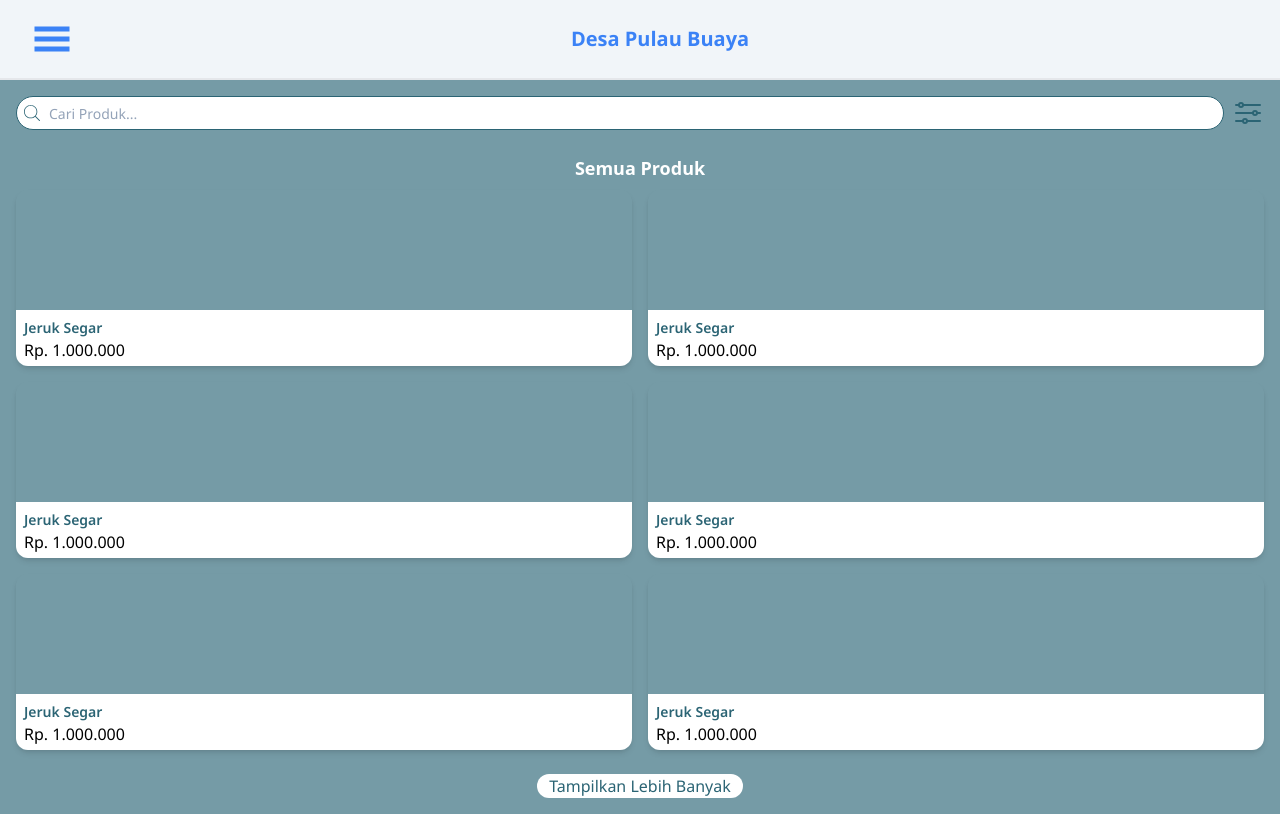
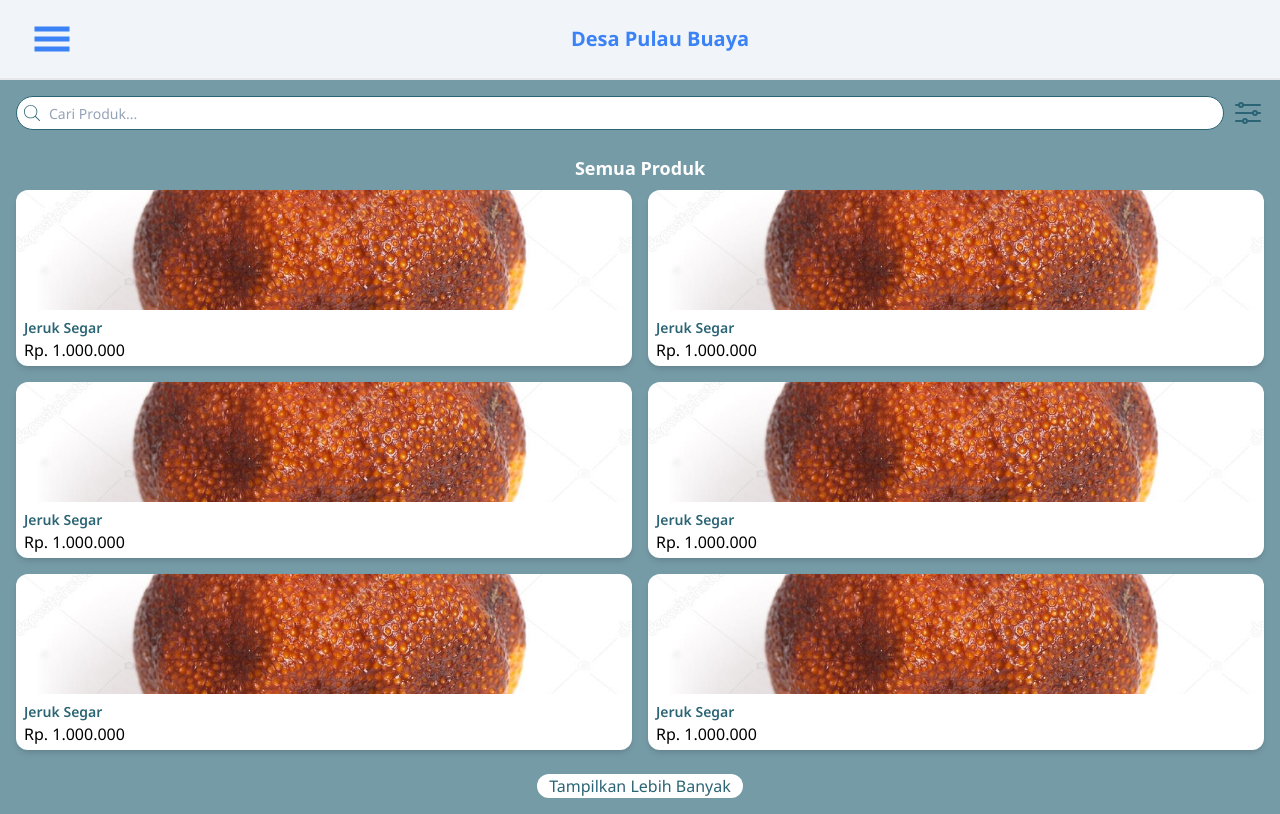
Before and after one commit to aziemp66/Desa-Pulau-Buaya-Front-End, a React (Vite) app: page /marketplace in a window 1280 px wide. Built offline with nearby package versions, Linux system fonts and the light colour scheme.

Commit message:
add background image

```diff
--- a/src/Pages/Marketplace/Card/Card.jsx
+++ b/src/Pages/Marketplace/Card/Card.jsx
@@ -20,7 +20,7 @@
       to={link}
     >
       <div
-        className={`flex-1 bg-red bg-cover bg-no-repeat bg-center bg-[image:url('${props.image}')]`}
+        className={`flex-1 w-full h-full bg-red bg-cover bg-no-repeat bg-center bg-[image:url('${props.image}')]`}
       />
       <div className="flex-none h-14 w-full p-2 bg-white">
         <p className="text-sm text-blue-dark font-semibold font-noto-sans">
--- a/src/Pages/Marketplace/Marketplace.jsx
+++ b/src/Pages/Marketplace/Marketplace.jsx
@@ -9,6 +9,8 @@
         <p className="mb-2 text-lg font-semibold text-white text-center">
           Semua Produk
         </p>
+        {/* setelah ngejalanin line dibawah, card nyo muncul lagi background imageny*/}
+        {/* <div className={`w-44 h-44 bg-red bg-cover bg-no-repeat bg-center bg-[image:url('./src/Assets/jerukBusuk.jpg')]`}></div> */}
         <div className="grid grid-cols-2 grid-rows-3 gap-4">
           <Card />
           <Card />
```
Also changed, not shown: src/Assets/jerukBusuk.jpg.
